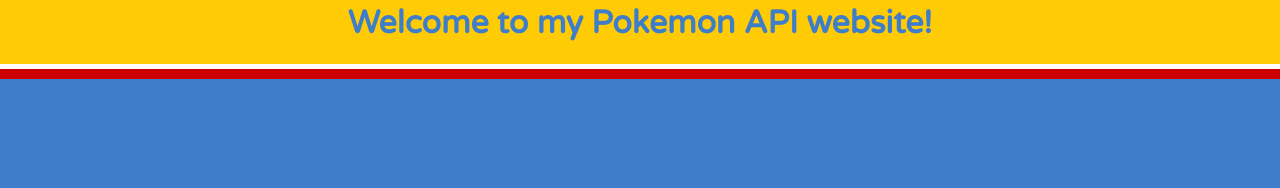
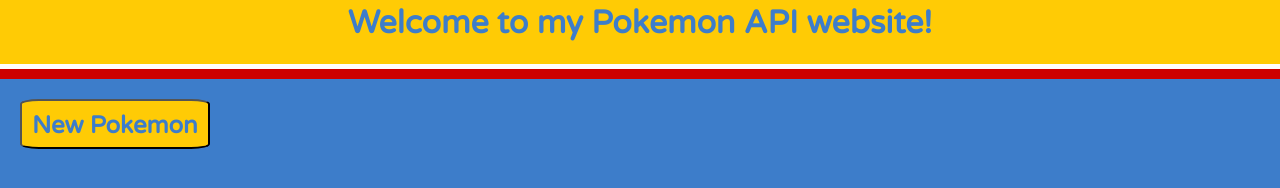
Before and after one commit to nateinhaze/baseball-card-practice-, a plain HTML site: page Baseball Cards ay/index.html in a window 1280 px wide. Shown: the part 180-368 px from the top of the page. Drawn offline with Linux system fonts and the light colour scheme; no server answers.

Commit message:
Pokemon Update

```diff
--- a/Baseball Cards ay/index.html
+++ b/Baseball Cards ay/index.html
@@ -22,6 +22,7 @@
     <div class="intro"><h1>Welcome to my Pokemon API website!</h1>
     </div>
     <div class="bot"></div>
+    <div class= "info"><button>New Pokemon</button></div>
     <main>
 
     </main>
--- a/Baseball Cards ay/pokemon.css
+++ b/Baseball Cards ay/pokemon.css
@@ -54,6 +54,25 @@ div.bot{
 
 }
 
+button{
+    height: 50px;
+    background-color: #ffcb05;
+    color: #3d7dca;
+    font-size: 1.5rem;
+    font-family: 'Varela Round', sans-serif;
+    padding: 10px;
+    text-align: center;
+    border-radius: 10%;
+    font-weight: bold;
+    margin-left: 20px;
+    margin-top: 20px;
+}
+
+
+
+
+
+
 main{
     display: grid;
     grid-template-columns: repeat(auto-fit, minmax(160px, 1fr));
@@ -75,10 +94,10 @@ main{
     align-items: center;
 }
 .card__face--front{
-    /* not done yet*/
+    background-color: white;
 }
 .card__face--back{
-    background: red;
+    background: #cc0000;
     transform: rotateY(180deg);
 }
 .card__face{
@@ -94,7 +113,7 @@ main{
 .scene {
     width: 200px;
     height: 260px;
-    border: 1px solid #CCC;
+    border: 1px solid rgb(187, 1, 1);
     margin: 40px 0;
     perspective: 600px;
   }
--- a/Baseball Cards ay/pokemon.js
+++ b/Baseball Cards ay/pokemon.js
@@ -4,7 +4,7 @@ return await response.json()
 }*/
 
 
-
+//POKEMON API//
 async function getAPIData(url) {
     try {
         const response = await fetch(url)
@@ -15,7 +15,7 @@ async function getAPIData(url) {
         console.error(error)
     }
 }
-
+//Getting The DATA!
 const theData = getAPIData('https://pokeapi.co/api/v2/pokemon/').then(data => {
     for (const pokemon of data.results) {
         getAPIData(pokemon.url).then(pokedata => {
@@ -24,14 +24,17 @@ const theData = getAPIData('https://pokeapi.co/api/v2/pokemon/').then(data => {
     }
 })
 
+//Using Main as document
 let mainArea = document.querySelector('main')
 
+//Populating the DOM
 function populateDOM(single_pokemon) {
     let pokeScene = document.createElement('div')
     let pokeCard = document.createElement('div')
     let pokeFront = document.createElement('div')
     let pokeBack = document.createElement('div')
 
+    //Card Front and Back as Single Pokemon
     fillCardFront(pokeFront, single_pokemon)
     fillCardBack(pokeBack, single_pokemon)
 
@@ -47,7 +50,7 @@ function populateDOM(single_pokemon) {
             pokeCard.classList.toggle('is-flipped')
     })
 }
-
+//Front of the CARD!
 function fillCardFront(pokeFront, data) {
     pokeFront.setAttribute('class', 'card__face card__face--front')
     let name = document.createElement('p')
@@ -56,12 +59,13 @@ function fillCardFront(pokeFront, data) {
     let pokeNum = getPokeNumber(data.id)
     pokeFront.appendChild(name)
 
-    pic.src = `../pics/${pokeNum}.png`
+    //Pictures from png for now
+    pic.src = `./pics/${pokeNum}.png`
 
     pokeFront.appendChild(pic)
     pokeFront.appendChild(name)
 }
-
+//Back of the CARD!
 function fillCardBack(pokeBack, data) {
     pokeBack.setAttribute('class','card__face card__face--back')
     let pokeOrder = document.createElement('p')
@@ -72,6 +76,7 @@ function fillCardBack(pokeBack, data) {
     pokeBack.appendChild(pokeHP)
 }
 
+//Getting the right pokemon #
 function getPokeNumber(charURL) {
     let end = charURL.lastIndexOf('/')
     let charID = charURL.substring(end - 2, end)
```
